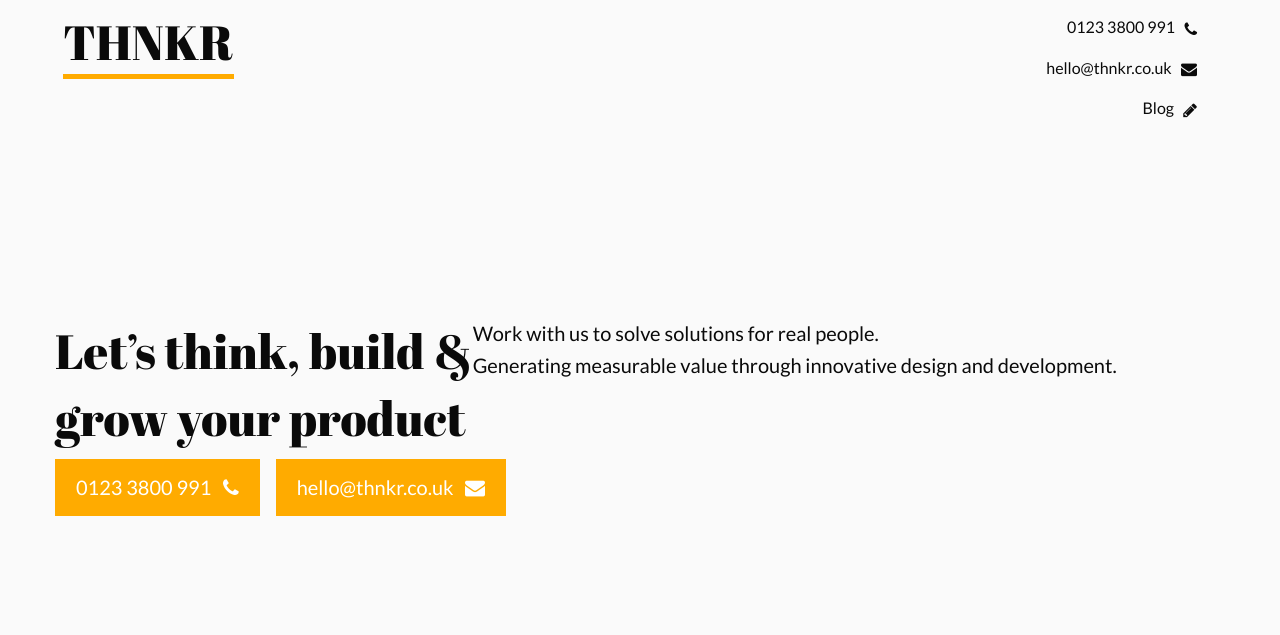
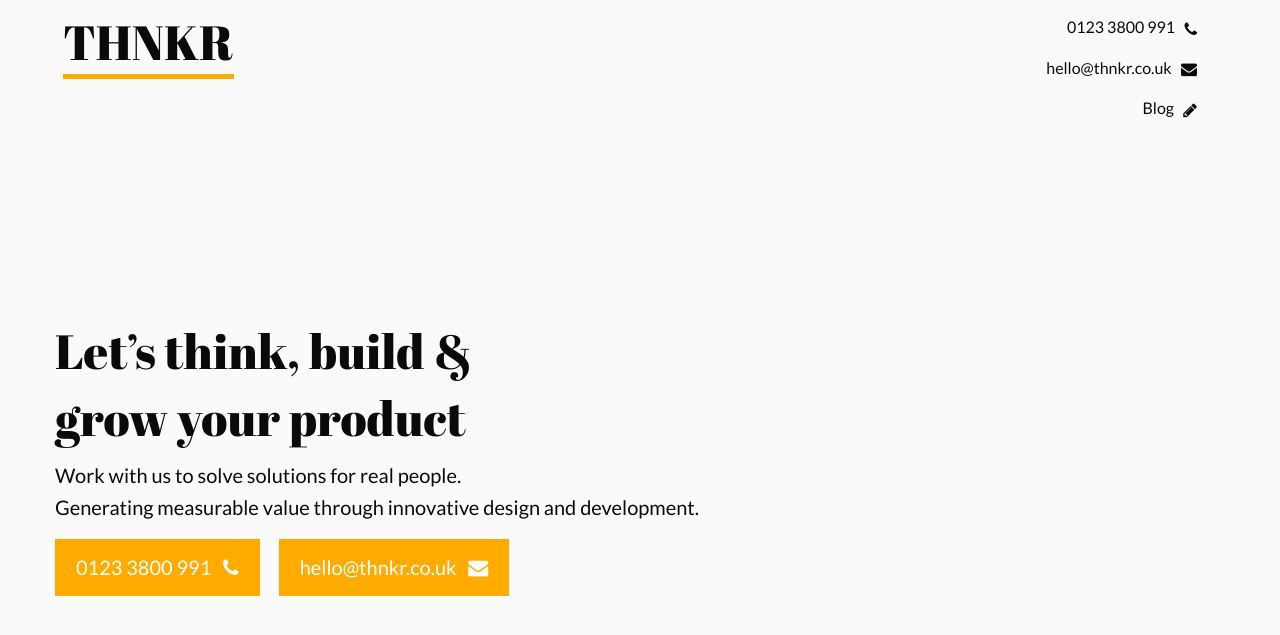
Before and after one commit to spacebetween/team-thnkr.github.io, a Jekyll site: the page built from index.html, in a window 1280 px wide. Shown: the top 635 px of the page. Built offline with Jekyll 4.4.1, drawn with Linux system fonts in a browser that asks for light colours; nearby versions of some CDN libraries.

Commit message:
fix the homepage.

```diff
--- a/index.html
+++ b/index.html
@@ -2,8 +2,8 @@
 layout: default
 ---
 
-<div class="hero">
-	<div class="row column">
+<div class="hero row">
+	<div class="column">
 		<h1 class="">
 			Let’s think, build &amp; <br>
 			grow your product
```
Also changed, not shown: 3 other files.
